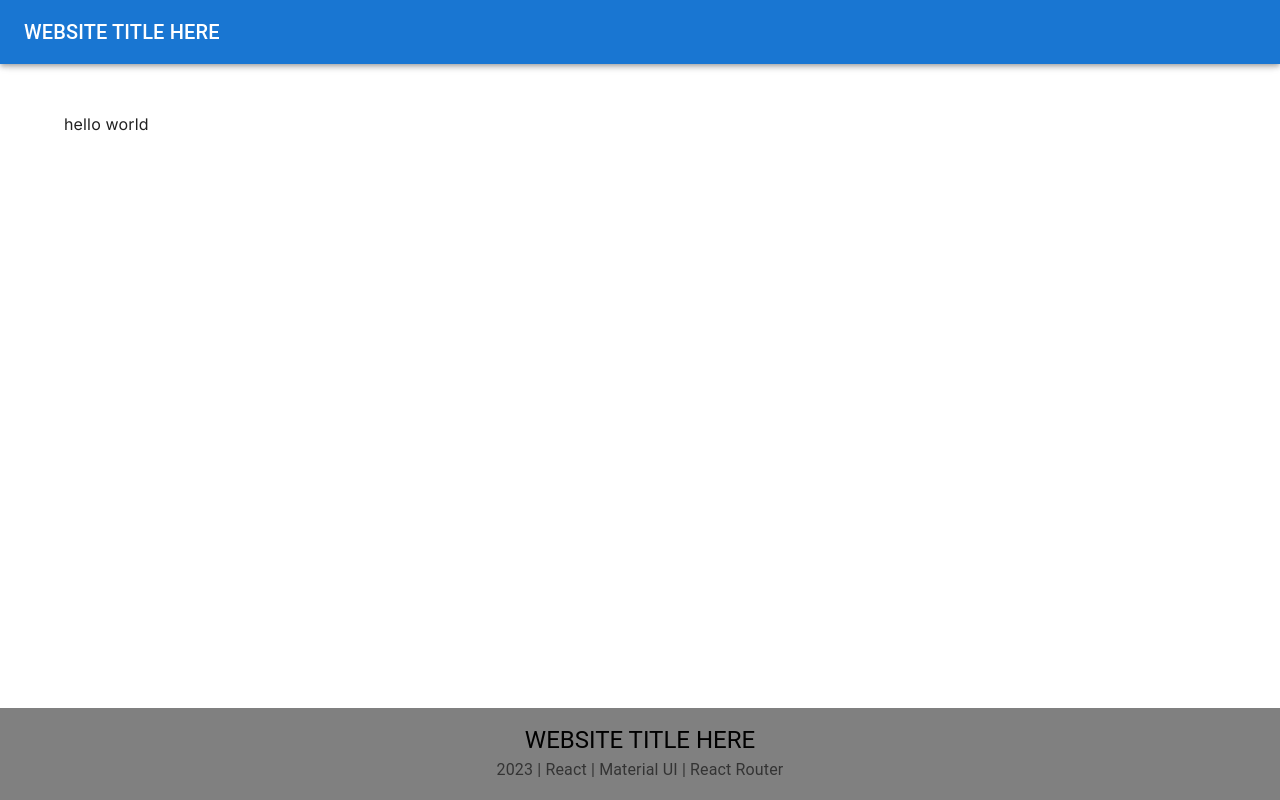
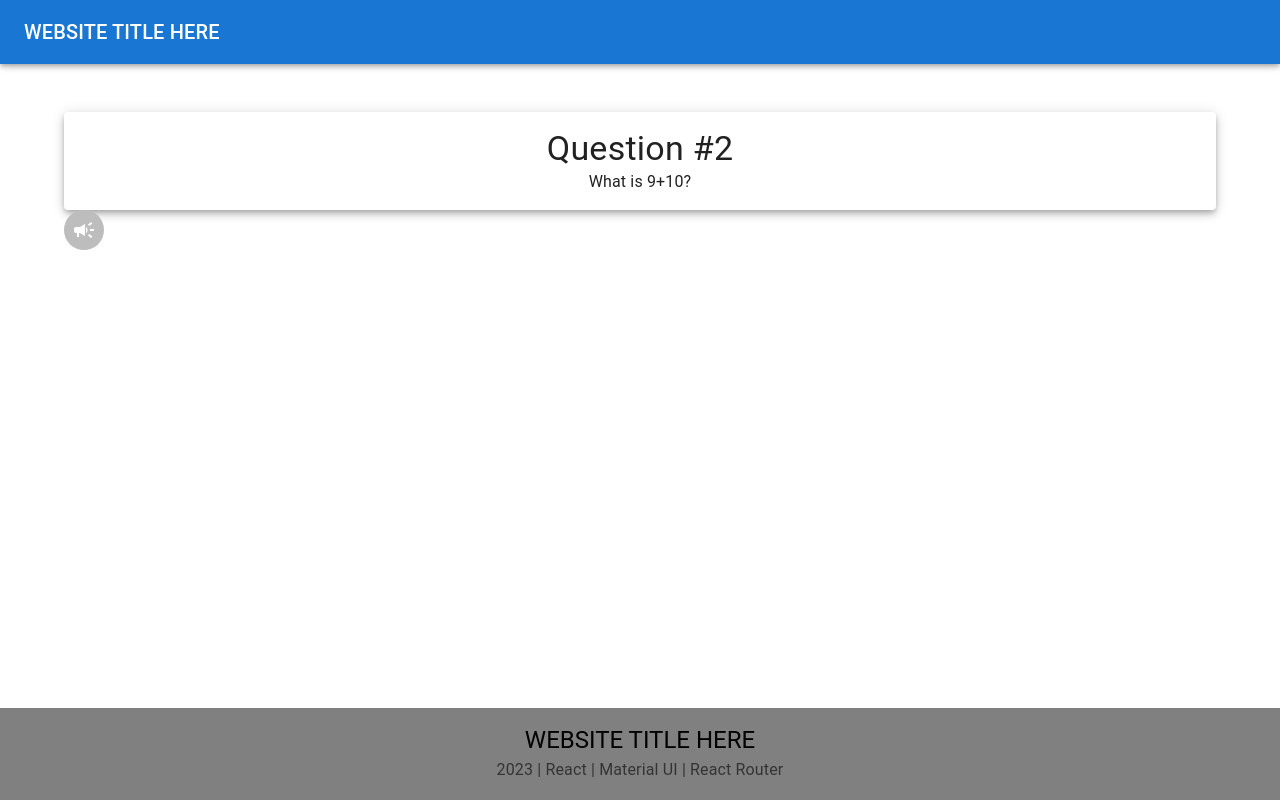
Before and after one commit to ashesh808/SCSUHackathonNov2023, a Next.js app in the folder client/: page / in a window 1280 px wide. Built offline with nearby package versions, Linux system fonts and the light colour scheme.

Commit message:
Add InfoCard and SpeakContent components

```diff
--- a/client/app/components/InfoCard.js
+++ /dev/null
@@ -1,9 +0,0 @@
-
-
-export default InfoCard () {
-  return (
-    <div>
-
-    </div>
-  )
-}
--- a/client/app/page.js
+++ b/client/app/page.js
@@ -3,10 +3,10 @@ import { ThemeProvider, createTheme } from '@mui/material/styles';
 import CssBaseline from '@mui/material/CssBaseline';
 
 // Components
-import Header from "./components/Header"
-import Footer from "./components/Footer"
-
-
+import Header from "../components/Header"
+import Footer from "../components/Footer"
+import InfoCard from "../components/InfoCard"
+import SpeakContent from "../components/SpeakContent"
 
 let style = {
   display: "flex",
@@ -15,6 +15,10 @@ let style = {
   justifyContent: "space-between"
 }
 
+const cardNumber = 2
+const questionText = "What is 9+10?"
+const answerText = "This is a stupid meme from like 10 years ago"
+
 export default function Home() {
   return (
     <div className="App">
@@ -22,7 +26,8 @@ export default function Home() {
         <CssBaseline />
         <Header />
         <Container sx={{ pb: '2rem', wordWrap: 'break-word' }} style={{flex: 1}}>
-          hello world
+          <InfoCard cardNumber={cardNumber} questionText={questionText} answerText={answerText} />
+          <SpeakContent textToSpeak="hello world" />
         </Container>
         <Footer />
       </div>
--- /dev/null
+++ b/client/components/InfoCard.js
@@ -0,0 +1,37 @@
+'use client'
+
+import React from "react";
+import { Typography, Paper, Box } from '@mui/material';
+
+/**
+ * Shows quiz questions to the user in flashcard format. Users can click to reveal the answer
+ * @param {Object} props
+ * @param {string} props.cardNumber The index of this card
+ * @param {string} props.questionText The question
+ * @param {string} props.answerText The answer
+ * @returns {JSX.Element} An InfoCard component.
+ */
+export default function InfoCard ({ cardNumber, questionText, answerText }) {
+  const [showAnswer, setShowAnswer] = React.useState(false);
+
+  return (
+    <Box>
+      <Paper elevation={5} sx={{
+        transition: '0.3s',
+        '&:hover': {
+          backgroundColor: '#E8E8E8', // Change the background color when hovered
+        },
+        padding: "1rem"
+        }}
+        onClick={() => setShowAnswer(!showAnswer)}
+      >
+        <Typography align="center" variant="h4">
+          {showAnswer ? "Answer" : "Question"} #{cardNumber}
+        </Typography>
+        <Typography align="center" variant="body1">
+          {showAnswer ? answerText : questionText}
+        </Typography>
+      </Paper>
+    </Box>
+  )
+}
--- /dev/null
+++ b/client/components/SpeakContent.js
@@ -0,0 +1,26 @@
+'use client'
+
+import CampaignIcon from '@mui/icons-material/Campaign';
+import { Avatar } from '@mui/material'
+
+/**
+ * Speaks text aloud with TTS
+ * @param {Object} props
+ * @param {string} props.textToSpeak The index of this card
+ * @returns {JSX.Element} A SpeakContent component.
+ */
+export default function SpeakContent ({ textToSpeak }) {
+  const handleSpeak = () => {
+    // Using the SpeechSynthesis API to speak the text
+    const speech = new SpeechSynthesisUtterance(textToSpeak);
+    window.speechSynthesis.speak(speech);
+  };
+
+  return (
+    <div>
+      <Avatar onClick={handleSpeak}>
+        <CampaignIcon />
+      </Avatar>
+    </div>
+  )
+}
--- a/client/pages/Home.js
+++ b/client/pages/Home.js
@@ -2,7 +2,7 @@ export default function HomePage() {
   return (
     <div className="App">
       <div style={style}>
-        hello world
+        hello
       </div>
     </div>
   )
```
Also changed, not shown: client/components/Footer.js (renamed from client/app/components/Footer.js), client/components/Header.js (renamed from client/app/components/Header.js).
